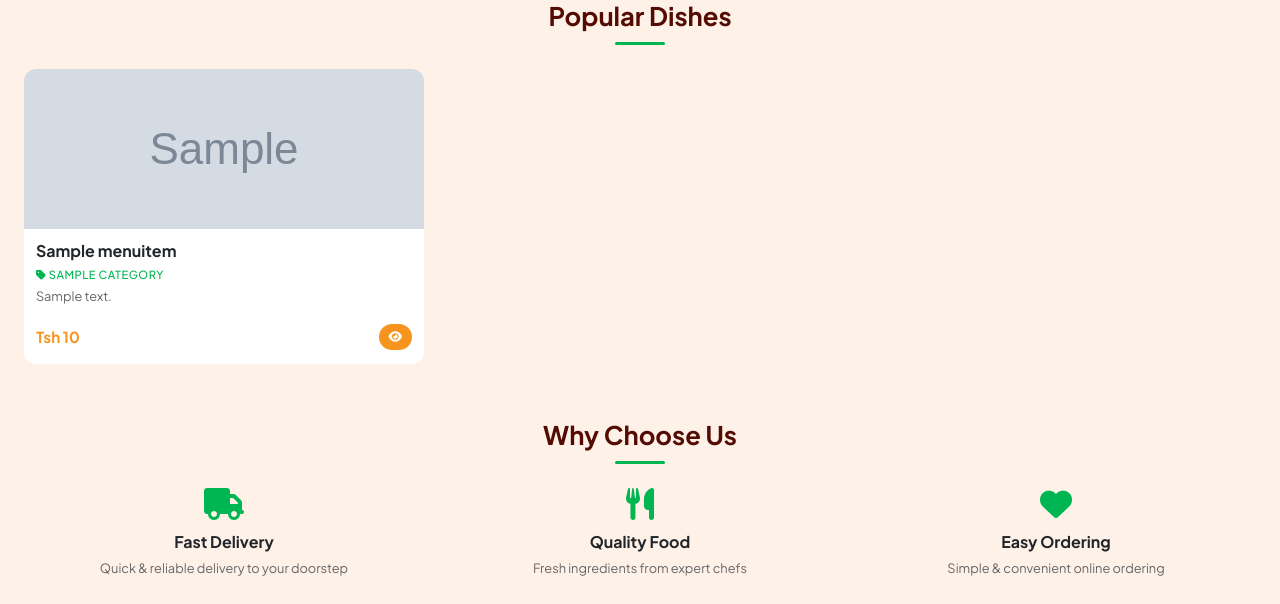
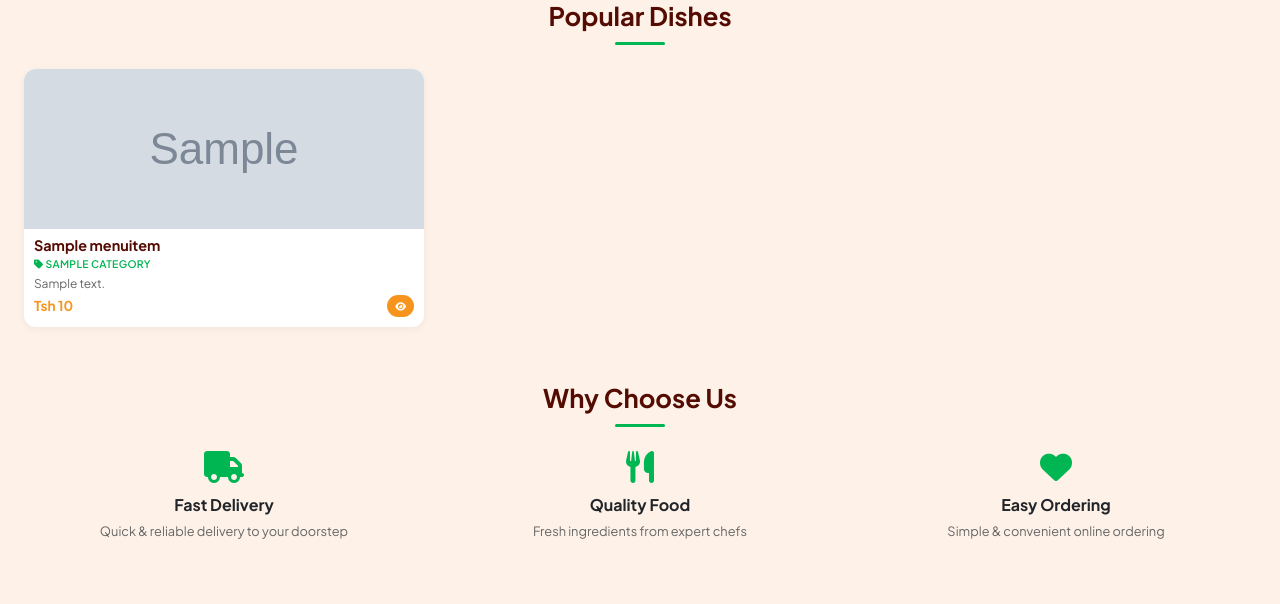
Before and after one commit to d3UsPr0/deemrestaurant, a Django app: page / in a window 1280 px wide. Shown: the part 636-1240 px from the top of the page. Run offline with Django 5.2, Linux system fonts and the light colour scheme; tables that the repository leaves empty hold one stand-in row (values such as "Sample post"); grey boxes marked "Sample" are stand-in pictures.

Commit message:
Minor update

```diff
--- a/templates/web/home.html
+++ b/templates/web/home.html
@@ -21,7 +21,7 @@
     ============================================ */
     .hero-section {
         position: relative;
-        height: 60vh; /* Reduced from 75vh */
+        height: 60vh;
         min-height: 400px;
         max-height: 500px;
         border-radius: 16px;
@@ -77,7 +77,7 @@
     }
 
     /* ============================================
-       CARDS - OPTIMIZED SPACING & IMAGES
+       CARDS - MATCHING MENU_LIST STYLES
     ============================================ */
     .card {
         border: none;
@@ -85,6 +85,7 @@
         overflow: hidden;
         transition: transform 0.3s ease, box-shadow 0.3s ease;
         background: white;
+        box-shadow: 0 2px 8px rgba(0,0,0,0.05);
     }
 
     .card:hover {
@@ -92,11 +93,12 @@
         box-shadow: 0 8px 20px rgba(0,0,0,0.1);
     }
 
-    /* Image container - OPTIMIZED HEIGHT */
+    /* Image container - MATCHING MENU_LIST */
     .card-img-container {
         overflow: hidden;
         position: relative;
-        height: 160px; /* Reduced from 200px */
+        height: 160px;
+        background: #f8f9fa;
     }
 
     .card-img-top {
@@ -120,53 +122,59 @@
         background: rgba(0, 0, 0, 0.08);
     }
 
-    /* Card Body - TIGHTENED SPACING */
+    /* Card Body - MATCHING MENU_LIST */
     .card-body {
-        padding: 12px 12px 14px;
+        padding: 8px 10px 10px;
     }
 
     .card-title {
-        font-size: 1rem;
+        font-size: 0.9rem;
         font-weight: 700;
-        margin-bottom: 4px;
-        line-height: 1.3;
+        margin-bottom: 2px;
+        line-height: 1.2;
+        color: var(--primary-color);
     }
 
     .card-body .text-muted {
-        font-size: 0.7rem;
-        font-weight: 500;
-        letter-spacing: 0.5px;
+        font-size: 0.65rem;
+        font-weight: 600;
+        letter-spacing: 0.3px;
         text-transform: uppercase;
         color: var(--secondary-color) !important;
-        margin-bottom: 6px !important;
+        margin-bottom: 4px !important;
         display: inline-block;
     }
 
     .card-text {
-        font-size: 0.8rem;
-        line-height: 1.4;
+        font-size: 0.75rem;
+        line-height: 1.3;
         color: #666;
-        margin-bottom: 10px;
+        margin-bottom: 4px;
         display: -webkit-box;
         -webkit-line-clamp: 2;
         -webkit-box-orient: vertical;
         overflow: hidden;
     }
 
-    /* Price styling */
+    /* Price styling - MATCHING MENU_LIST */
     .card .h5 {
-        font-size: 0.95rem;
+        font-size: 0.85rem;
         font-weight: 700;
         color: var(--accent-color);
         margin-bottom: 0;
     }
 
-    /* Buttons inside cards */
+    /* Buttons - MATCHING MENU_LIST */
     .btn-sm {
-        padding: 4px 10px;
-        font-size: 0.75rem;
+        padding: 3px 8px;
+        font-size: 0.65rem;
         font-weight: 600;
-        border-radius: 20px;
+        border-radius: 16px;
+        transition: all 0.2s ease;
+    }
+
+    .btn-sm i {
+        font-size: 0.6rem;
     }
 
     .btn-accent-custom {
@@ -178,6 +186,7 @@
     .btn-accent-custom:hover {
         background-color: #e07a0a;
         color: white;
+        transform: translateY(-1px);
     }
 
     .btn-secondary-custom {
@@ -189,6 +198,16 @@
     .btn-secondary-custom:hover {
         background-color: #009948;
         color: white;
+        transform: translateY(-1px);
+    }
+
+    /* Bottom aligned content - MATCHING MENU_LIST */
+    .mt-auto.d-flex {
+        padding-top: 0px !important;
+    }
+
+    .d-flex.gap-2 {
+        gap: 3px !important;
     }
 
     /* ============================================
@@ -316,11 +335,33 @@
         .card-img-container {
             height: 140px;
         }
+
+        .btn-sm {
+            padding: 2px 6px;
+            font-size: 0.6rem;
+        }
+
+        .card-body {
+            padding: 6px 8px 8px;
+        }
+
+        .card-title {
+            font-size: 0.8rem;
+        }
+
+        .card-text {
+            font-size: 0.7rem;
+            margin-bottom: 3px;
+        }
+
+        .card .h5 {
+            font-size: 0.75rem;
+        }
     }
 
     @media (max-width: 576px) {
         .card-img-container {
-            height: 160px;
+            height: 150px;
         }
 
         .why-choose-us .col-md-4 {
@@ -347,7 +388,7 @@
         </div>
     </div>
 
-    <!-- Featured Menu Items - Optimized -->
+    <!-- Featured Menu Items - MATCHING MENU_LIST EXACTLY -->
     {% if featured_items %}
     <section class="featured-items my-4 fade-in">
         <h4 class="text-center">Popular Dishes</h4>
@@ -355,6 +396,7 @@
             {% for item in featured_items %}
             <div class="col-md-4 col-sm-6">
                 <div class="card h-100">
+                    <!-- Image container with hover effect -->
                     <div class="card-img-container">
                         {% if item.image %}
                             <img src="{{ item.image.url }}" class="card-img-top" alt="{{ item.name }}" loading="lazy">
@@ -373,26 +415,18 @@
                         </p>
 
                         <p class="card-text">
-                            {{ item.description|truncatewords:12 }}
+                            {{ item.description|truncatewords:10 }}
                         </p>
 
-                        <div class="mt-auto d-flex justify-content-between align-items-center pt-2">
+                        <!-- Bottom aligned content - MATCHING MENU_LIST -->
+                        <div class="mt-auto d-flex justify-content-between align-items-center">
                             <span class="h5 mb-0">Tsh {{ item.price|floatformat:0|intcomma }}</span>
 
-                            <div class="d-flex gap-2">
+                            <div class="d-flex gap-1">
                                 <a href="{% url 'web:menu_detail' item.pk %}"
                                    class="btn btn-sm btn-accent-custom">
                                     <i class="fas fa-eye"></i>
                                 </a>
-
-                                {% comment %} <form method="post" action="{% url 'web:add_to_cart' %}" class="d-inline">
-                                    {% csrf_token %}
-                                    <input type="hidden" name="menu_item_id" value="{{ item.pk }}">
-                                    <input type="hidden" name="quantity" value="1">
-                                    <button type="submit" class="btn btn-sm btn-secondary-custom">
-                                        <i class="fas fa-cart-plus"></i>
-                                    </button>
-                                </form> {% endcomment %}
                             </div>
                         </div>
                     </div>
```
Also changed, not shown: templates/web/menu_list.html (+45 -26 lines).
